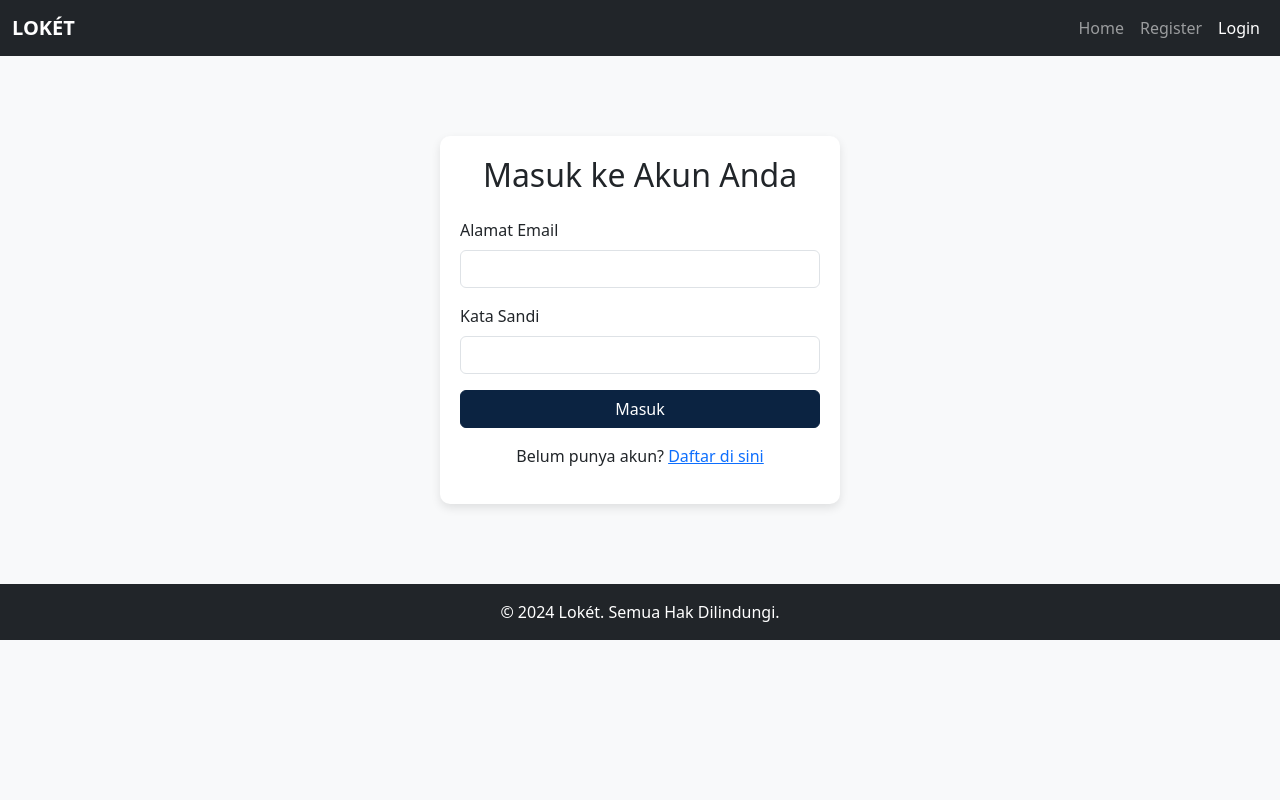
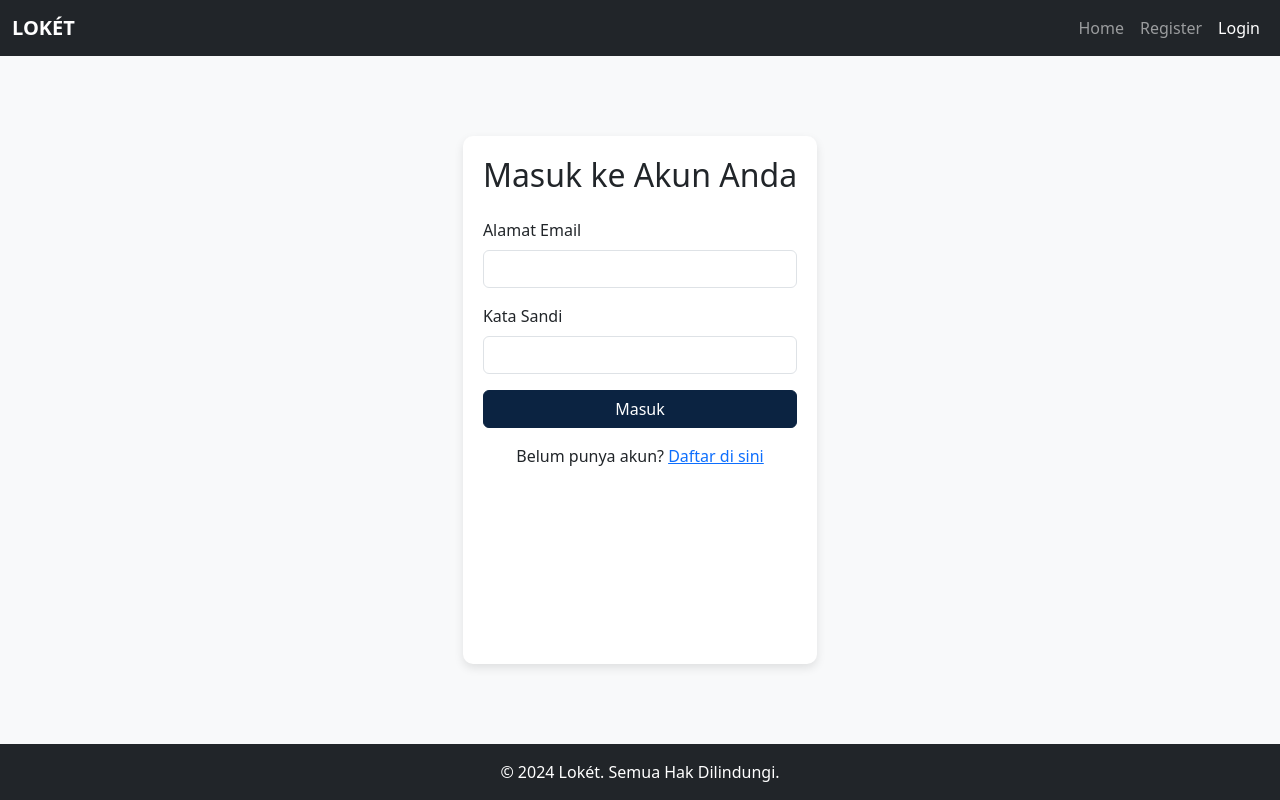
Before and after one commit to LimunBF/pemweb_uas, a PHP site: page /php/login.php in a window 1280 px wide. Run offline with PHP 8.4, Linux system fonts and the light colour scheme.

Commit message:
footer login regis

```diff
--- /dev/null
+++ b/css/login.css
@@ -0,0 +1,29 @@
+html, body {
+    height: 100%;
+    margin: 0;
+}
+
+body {
+    background-color: #f8f9fa;
+    display: flex;
+    flex-direction: column;
+}
+
+.login-container {
+    max-width: 400px;
+    margin: 80px auto;
+    padding: 20px;
+    background-color: #ffffff;
+    border-radius: 10px;
+    box-shadow: 0px 4px 10px rgba(0, 0, 0, 0.1);
+    flex-grow: 1;  /* Membuat container login bisa tumbuh mengisi ruang yang tersedia */
+}
+
+footer {
+    background-color: #343a40;
+    color: white;
+    text-align: center;
+    padding: 1rem;
+    width: 100%;
+    margin-top: auto;  /* Memastikan footer berada di bawah */
+}
--- a/php/login.php
+++ b/php/login.php
@@ -21,7 +21,7 @@ if ($_SERVER["REQUEST_METHOD"] == "POST") {
                 $_SESSION['email'] = $user['email'];
                 $_SESSION['user_id'] = $user['user_id'];
                 $_SESSION['role'] = $user['role'];
-                echo "Login successful, User ID: " . $_SESSION['user_id'];
+
                 if ($user['role'] === 'admin') {
                     header("Location: admin-dashboard.php");
                 } else {
@@ -48,6 +48,7 @@ if ($_SERVER["REQUEST_METHOD"] == "POST") {
     <title>Login - Lokét</title>
     <link href="https://cdn.jsdelivr.net/npm/bootstrap@5.3.0/dist/css/bootstrap.min.css" rel="stylesheet">
     <link href="https://cdn.jsdelivr.net/npm/bootstrap-icons/font/bootstrap-icons.css" rel="stylesheet">
+    <link rel="stylesheet" href="../css/login.css">
     <style>
         body {
             background-color: #f8f9fa;
--- a/php/register.php
+++ b/php/register.php
@@ -52,6 +52,7 @@ if ($_SERVER["REQUEST_METHOD"] == "POST") {
     <title>Registrasi - Lokét</title>
     <link href="https://cdn.jsdelivr.net/npm/bootstrap@5.3.0/dist/css/bootstrap.min.css" rel="stylesheet">
     <link href="https://cdn.jsdelivr.net/npm/bootstrap-icons/font/bootstrap-icons.css" rel="stylesheet">
+    <link rel="stylesheet" href="../css/login.css">
     <style>
         body {
             background-color: #f8f9fa;
```
